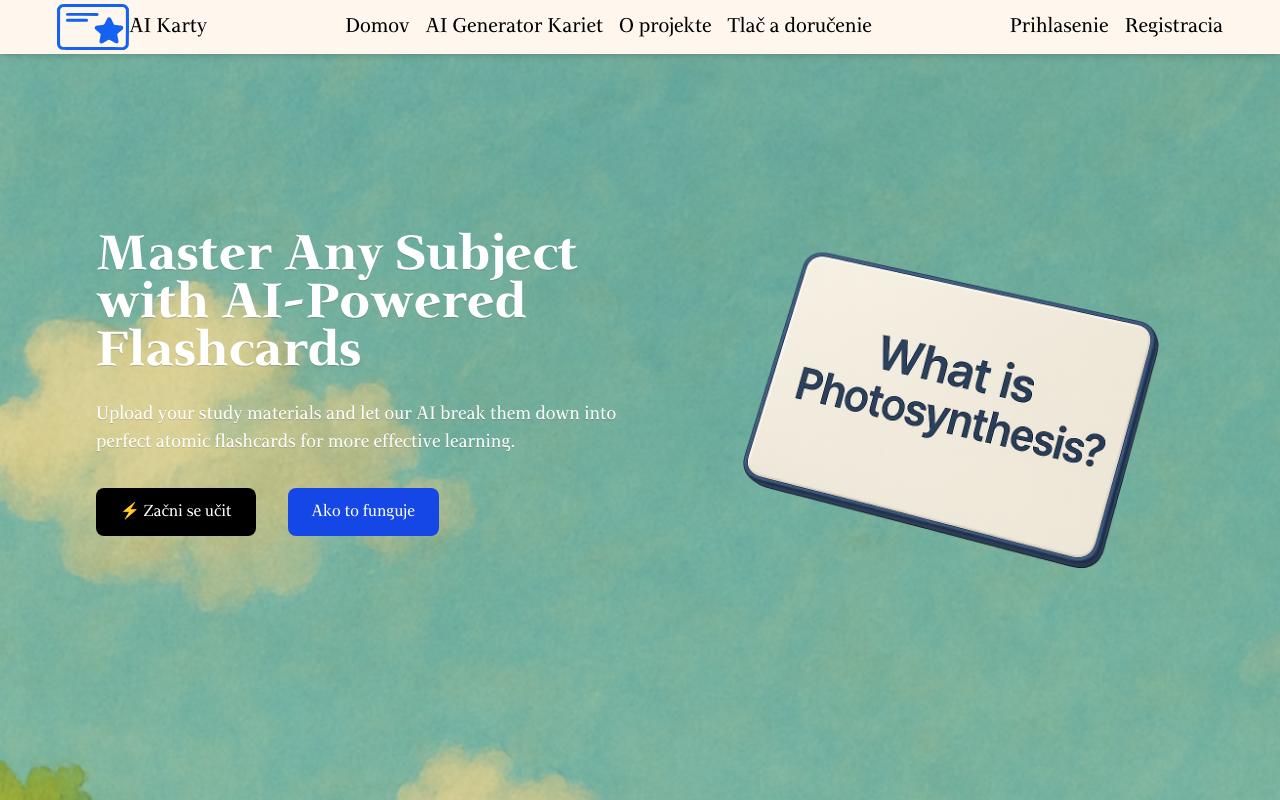
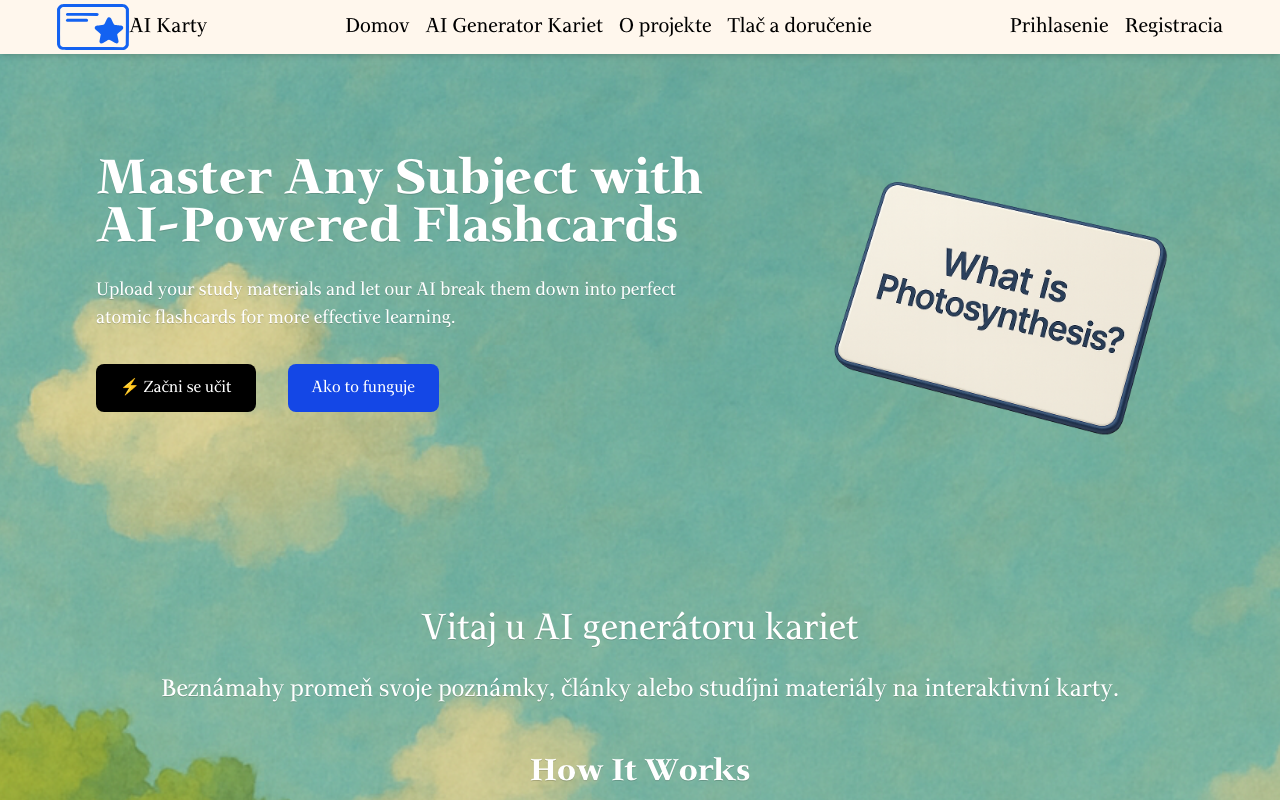
Before and after one commit to Rauded/aikarty, a React (Vite) app: page / in a window 1280 px wide. Shown: the top 800 px of the page. Built offline with nearby package versions, Linux system fonts and the light colour scheme; no server answers.

Commit message:
TILTING HERO IAMGE

```diff
--- a/package.json
+++ b/package.json
@@ -15,7 +15,9 @@
     "@supabase/supabase-js": "^2.49.4",
     "react": "^19.0.0",
     "react-dom": "^19.0.0",
-    "react-router-dom": "^7.5.0"
+    "react-parallax-tilt": "^1.7.289",
+    "react-router-dom": "^7.5.0",
+    "vanilla-tilt": "^1.8.1"
   },
   "devDependencies": {
     "@eslint/js": "^9.21.0",
--- /dev/null
+++ b/src/components/TiltImg.demozap.css
@@ -0,0 +1,25 @@
+.tilt-img {
+  width: 400px;
+  height: 300px;
+  margin: 0 auto;
+  display: flex;
+  align-items: center;
+  justify-content: center;
+  transition: box-shadow 0.3s;
+}
+
+.tilt-img:hover {
+}
+
+.inner-element {
+  width: 100%;
+  height: 100%;
+  object-fit: cover;
+  border-radius: 16px;
+  display: block;
+  transition: transform 0.4s cubic-bezier(0.4, 0, 0.2, 1);
+}
+
+.tilt-img:hover .inner-element {
+  transform: scale(1.3);
+}
--- /dev/null
+++ b/src/components/TiltImg.jsx
@@ -0,0 +1,18 @@
+import Tilt from 'react-parallax-tilt';
+import './TiltImg.demozap.css';
+
+const TiltImg = ({ src, alt }) => (
+  <Tilt
+    className="tilt-img"
+    tiltMaxAngleX={50}
+    tiltMaxAngleY={50}
+    perspective={900}
+    scale={1.0}
+    transitionSpeed={3000}
+    gyroscope={true}
+  >
+    <img src={src} className="inner-element" alt={alt} />
+  </Tilt>
+);
+
+export default TiltImg;
--- a/src/pages/GenerationPage.jsx
+++ b/src/pages/GenerationPage.jsx
@@ -65,7 +65,7 @@ const FlashcardGenerator = () => {
                   : `Click to upload your ${activeTab === 'Document' ? 'document' : 'image'}`}
               </p>
               <p className="mt-1 text-sm text-orange-500">
-                {activeTab === 'Document' ? 'PDF, DOCX, or TXT' : 'JPG, PNG, or PDF'} files up to 10MB
+                {activeTab === 'Document' ? 'PDF, DOCX, or TXT' : 'JPG, PNG, or PDF'} files up to 1MB
               </p>
               <input
                 type="file"
--- a/src/pages/HomePage.jsx
+++ b/src/pages/HomePage.jsx
@@ -1,11 +1,12 @@
 import React, { useState } from 'react';
-import { Link } from 'react-router-dom';
+import { Link, useNavigate } from 'react-router-dom';
 import Button from '../components/Button';
 import upload_img from '../assets/upload_ghib.png';
 import ai_img from '../assets/ai_ghib.png';
 import book_img from '../assets/book_ghib.png';
 import background_img from '../assets/background1.png';
 import heroImage from '../assets/hero_image.png';
+import TiltImg from '../components/TiltImg';
 import alternateImage from '../assets/hero_image_back.png';
 
 import notes_img from '../assets/notes_ghib.png';
@@ -15,6 +16,7 @@ import clock_img from '../assets/clock_ghib_1.png';
 
 const HomePage = () => {
   const [isHovering, setIsHovering] = useState(false);
+  const navigate = useNavigate();
 
   const features = [
     {
@@ -78,10 +80,21 @@ const HomePage = () => {
               Upload your study materials and let our AI break them down into perfect atomic flashcards for more effective learning.
             </p>
             <div className="flex flex-col sm:flex-row justify-center md:justify-start gap-8">
-              <button className="bg-black hover:bg-gray-900 text-white font-medium py-3 px-6 rounded-lg">
+              <button
+                className="bg-black hover:bg-gray-900 text-white font-medium py-3 px-6 rounded-lg"
+                onClick={() => navigate('/generate')}
+              >
                 ⚡ Začni se učit
               </button>
-              <button className="bg-blue-700 hover:bg-blue-600 text-white font-medium py-3 px-6 rounded-lg">
+              <button
+                className="bg-blue-700 hover:bg-blue-600 text-white font-medium py-3 px-6 rounded-lg"
+                onClick={() => {
+                  const section = document.getElementById('how-it-works');
+                  if (section) {
+                    section.scrollIntoView({ behavior: 'smooth' });
+                  }
+                }}
+              >
                 Ako to funguje
               </button>
             </div>
@@ -94,10 +107,9 @@ const HomePage = () => {
               onMouseEnter={() => setIsHovering(true)}
               onMouseLeave={() => setIsHovering(false)}
             >
-              <img
+              <TiltImg
                 src={isHovering ? alternateImage : heroImage}
-                alt="AI Flashcard Demo"
-                className=""
+                alt={isHovering ? "AI Flashcard Demo (alternate)" : "AI Flashcard Demo"}
               />
             </div>
           </div>
@@ -180,5 +192,5 @@ const HomePage = () => {
     </div>
   );
 };
-
+<script type="text/javascript" src="vanilla-tilt.js"></script>
 export default HomePage;
--- a/src/services/flashcardService.js
+++ b/src/services/flashcardService.js
@@ -169,6 +169,7 @@ export async function generateFlashcardsFromFile(file, options) {
 
     // OCR.Space returns { ParsedResults: [{ ParsedText: ... }], ... }
     const ocrData = await ocrResponse.json();
+    console.log('Full OCR API response:', ocrData);
     if (
       !ocrData.ParsedResults ||
       !Array.isArray(ocrData.ParsedResults) ||
```
Also changed, not shown: 1 other file (tests, documents, lock files or other folders).
